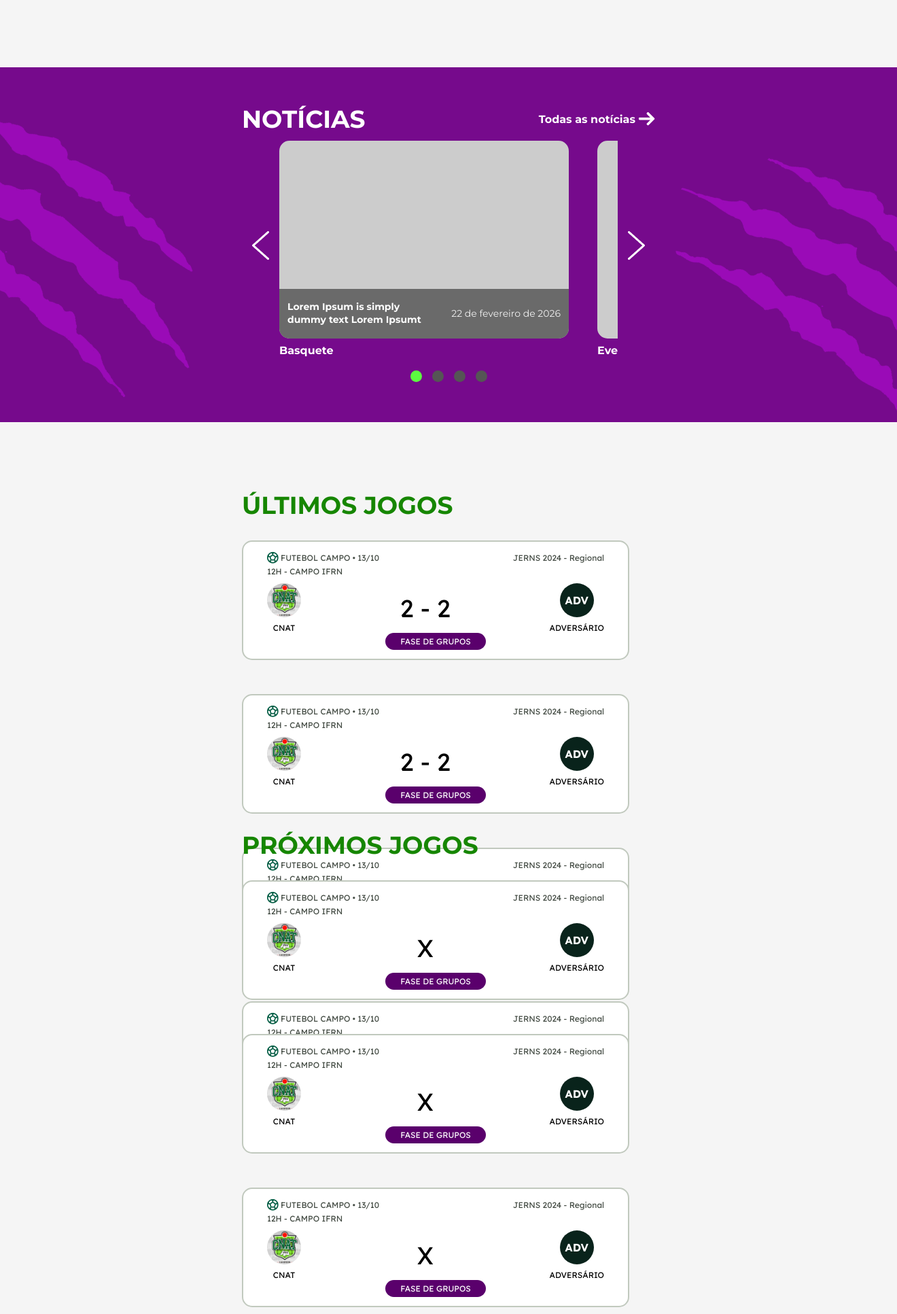
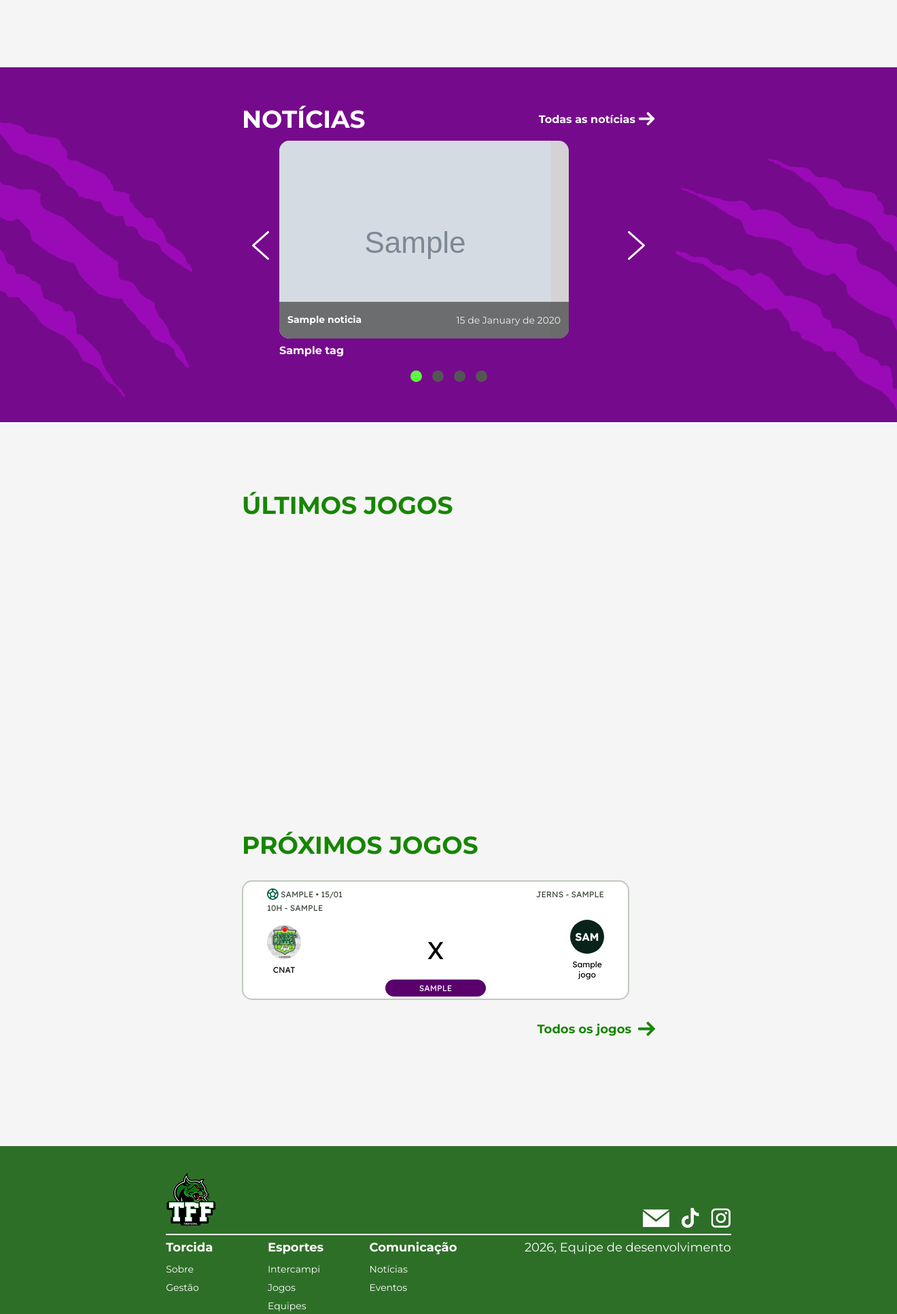
Before and after one commit to ViniciusC-Moura/site-tff, a Django app: page / in a window 1320 px wide. Shown: the part 1072-3005 px from the top of the page at 68% size. Run offline with Django 5.2, Linux system fonts and the light colour scheme; tables that the repository leaves empty hold one stand-in row (values such as "Sample post"); grey boxes marked "Sample" are stand-in pictures.

Commit message:
Página inicial dinâmica

```diff
--- a/src/core/static/css/home.css
+++ b/src/core/static/css/home.css
@@ -221,7 +221,7 @@ div.card-jogo{
     flex-direction: column;
     border: 2px solid #C1C9BE;
     box-sizing: border-box;
-    padding: 15px 35px 15px 35px;
+    padding: 10px 35px 15px 35px;
     margin-bottom: 20px;
 }
 
@@ -286,6 +286,8 @@ div.time p {
     color: black;
     font-family: 'Lexend', sans-serif;
     font-size: 12px;
+    width: 50px;
+    text-align: center;
 }
 
 .placar{
--- a/src/core/templates/home.html
+++ b/src/core/templates/home.html
@@ -95,44 +95,36 @@
 
                 <div class="carousel-track-container">
                     <div class="carousel-track" id="carouselTrack">
+
+                    {% for noticia in noticias %}
                         <article class="news-card">
                             <div class="card-image-wrapper">
+                                {% if noticia.imagem %}
+                                    <img src="{{ noticia.imagem.url }}" alt="{{ noticia.titulo }}">
+                                {% else %}
                                     <div class="card-placeholder"></div>
+                                {% endif %}
+
                                 <div class="card-overlay">
-                            <p class="card-title">Lorem Ipsum is simply dummy text Lorem Ipsumt</p>
-                            <p class="card-date">22 de fevereiro de 2026</p>
+                                    <p class="card-title">{{ noticia.titulo }}</p>
+                                    <p class="card-date">{{ noticia.data|date:"d \d\e F \d\e Y" }}</p>
                                 </div>
                             </div>
-                        <p class="card-category">Basquete</p>
+
+                            <!-- primeira tag associada à noticia -->
+                            <p class="card-category">
+                                {% with primeira_tag=noticia.tags.all|first %}
+                                    {% if primeira_tag %}
+                                        {{ primeira_tag.nome }}
+                                    {% else %}
+                                        Geral
+                                    {% endif %}
+                                {% endwith %}
+                            </p>
                         </article>
-
-                    <article class="news-card">
-                        <div class="card-image-wrapper">
-                        <div class="card-placeholder"></div>
-                        </div>
-                        <p class="card-category">Eventos</p>
-                    </article>
-
-                    <article class="news-card">
-                        <div class="card-image-wrapper">
-                        <div class="card-placeholder"></div>
-                        </div>
-                        <p class="card-category">Intercampi</p>
-                    </article>
-
-                    <article class="news-card">
-                        <div class="card-image-wrapper">
-                        <div class="card-placeholder"></div>
-                        </div>
-                        <p class="card-category">Futebol</p>
-                    </article>
-
-                    <article class="news-card">
-                        <div class="card-image-wrapper">
-                        <div class="card-placeholder"></div>
-                        </div>
-                        <p class="card-category">Futebol</p>
-                    </article>
+                    {% empty %}
+                        <p>Nenhuma notícia encontrada.</p>
+                    {% endfor %}
 
                     </div>
                 </div>
@@ -155,110 +147,48 @@
         <div class="carousel-dots"></div>
 
         <section class="ultimos-jogos">
+
             <h2>ÚLTIMOS JOGOS</h2>
 
             <div class="ultimos-jogos-container">
 
+                {% for jogo in ultimos_jogos %}
                 <div class="card-jogo">
                     <div class="mod-data-comp">
-                        <div><img src="{% static 'imagens/icone_bola_futebol_16px.png' %}" alt="Ícone de bola de futebol"><p>FUTEBOL CAMPO • 13/10</p></div>
-                        <p>JERNS 2024 - Regional</p>
+                        <div><img src="{% static 'imagens/icone_bola_futebol_16px.png' %}" alt="Ícone de bola de futebol"><p>{{ jogo.modalidade|upper}} • {{ jogo.data_hora|date:"d/m" }}</p></div>
+                        <p>{{ jogo.competicao|upper}} - {{ jogo.fase_competicao|upper}}</p>
                     </div>
-                    <p class="local-hora">12H - CAMPO IFRN</p>
+                    <p class="local-hora">{{ jogo.data_hora|date:"H\H" }} - {{ jogo.local|upper }}</p>
                     <div class="times-placar">
                         <div class="time">
                             <img src="{% static 'imagens/cnat_escudo.png' %}" alt="CNAT">
                             <p>CNAT</p>
                         </div>
-                        <p class="placar">2 - 2</p>
+                        <p class="placar">{{ jogo.placar_cnat }} - {{ jogo.placar_adversario }}</p>
                         <div class="time">
-                            <div><p>ADV</p></div>
-                            <p>ADVERSÁRIO</p>
+                            <div><p>{{ jogo.nome_adversario|slice:":3"|upper|default:"ADV" }}</p></div>
+                            <p>{{ jogo.nome_adversario }}</p>
                         </div>
                     </div>
                     <div class="fase-jogo">
-                        <p>FASE DE GRUPOS</p>
+                        <p>{{ jogo.fase_jogo|upper }}</p>
                     </div>
                 </div>
-                <div class="card-jogo">
-                    <div class="mod-data-comp">
-                        <div><img src="{% static 'imagens/icone_bola_futebol_16px.png' %}" alt="Ícone de bola de futebol"><p>FUTEBOL CAMPO • 13/10</p></div>
-                        <p>JERNS 2024 - Regional</p>
-                    </div>
-                    <p class="local-hora">12H - CAMPO IFRN</p>
-                    <div class="times-placar">
-                        <div class="time">
-                            <img src="{% static 'imagens/cnat_escudo.png' %}" alt="CNAT">
-                            <p>CNAT</p>
-                        </div>
-                        <p class="placar">2 - 2</p>
-                        <div class="time">
-                            <div><p>ADV</p></div>
-                            <p>ADVERSÁRIO</p>
-                        </div>
-                    </div>
-                    <div class="fase-jogo">
-                        <p>FASE DE GRUPOS</p>
-                    </div>
-                </div>
-                <div class="card-jogo">
-                    <div class="mod-data-comp">
-                        <div><img src="{% static 'imagens/icone_bola_futebol_16px.png' %}" alt="Ícone de bola de futebol"><p>FUTEBOL CAMPO • 13/10</p></div>
-                        <p>JERNS 2024 - Regional</p>
-                    </div>
-                    <p class="local-hora">12H - CAMPO IFRN</p>
-                    <div class="times-placar">
-                        <div class="time">
-                            <img src="{% static 'imagens/cnat_escudo.png' %}" alt="CNAT">
-                            <p>CNAT</p>
-                        </div>
-                        <p class="placar">2 - 2</p>
-                        <div class="time">
-                            <div><p>ADV</p></div>
-                            <p>ADVERSÁRIO</p>
-                        </div>
-                    </div>
-                    <div class="fase-jogo">
-                        <p>FASE DE GRUPOS</p>
-                    </div>
-                </div>
-                <div class="card-jogo">
-                    <div class="mod-data-comp">
-                        <div><img src="{% static 'imagens/icone_bola_futebol_16px.png' %}" alt="Ícone de bola de futebol"><p>FUTEBOL CAMPO • 13/10</p></div>
-                        <p>JERNS 2024 - Regional</p>
-                    </div>
-                    <p class="local-hora">12H - CAMPO IFRN</p>
-                    <div class="times-placar">
-                        <div class="time">
-                            <img src="{% static 'imagens/cnat_escudo.png' %}" alt="CNAT">
-                            <p>CNAT</p>
-                        </div>
-                        <p class="placar">2 - 2</p>
-                        <div class="time">
-                            <div><p>ADV</p></div>
-                            <p>ADVERSÁRIO</p>
-                        </div>
-                    </div>
-                    <div class="fase-jogo">
-                        <p>FASE DE GRUPOS</p>
-                    </div>
-                </div>
-
-            </div>
-
+                {% endfor %}
 
         </section>
 
         <section class="proximos-jogos">
+
             <h2>PRÓXIMOS JOGOS</h2>
             <div class="proximos-jogos-container">
-
+                {% for jogo in proximos_jogos %}
                     <div class="card-jogo">
                         <div class="mod-data-comp">
-                        <div><img src="{% static 'imagens/icone_bola_futebol_16px.png' %}" alt="Ícone de bola de futebol"><p>FUTEBOL CAMPO • 13/10</p></div>
-                        <p>JERNS 2024 - Regional</p>
+                            <div><img src="{% static 'imagens/icone_bola_futebol_16px.png' %}" alt="Ícone de bola de futebol"><p>{{ jogo.modalidade|upper}} • {{ jogo.data_hora|date:"d/m" }}</p></div>
+                            <p>{{ jogo.competicao|upper}} - {{ jogo.fase_competicao|upper}}</p>
                         </div>
-                    <p class="local-hora">12H - CAMPO IFRN</p>
+                        <p class="local-hora">{{ jogo.data_hora|date:"H\H" }} - {{ jogo.local|upper }}</p>
                         <div class="times-placar">
                             <div class="time">
                                 <img src="{% static 'imagens/cnat_escudo.png' %}" alt="CNAT">
@@ -266,78 +196,15 @@
                             </div>
                             <p class="placar">X</p>
                             <div class="time">
-                            <div><p>ADV</p></div>
-                            <p>ADVERSÁRIO</p>
+                                <div><p>{{ jogo.nome_adversario|slice:":3"|upper|default:"ADV" }}</p></div>
+                                <p>{{ jogo.nome_adversario }}</p>
                             </div>
                         </div>
                         <div class="fase-jogo">
-                        <p>FASE DE GRUPOS</p>
+                            <p>{{ jogo.fase_jogo|upper }}</p>
                         </div>
                     </div>
-                <div class="card-jogo">
-                    <div class="mod-data-comp">
-                        <div><img src="{% static 'imagens/icone_bola_futebol_16px.png' %}" alt="Ícone de bola de futebol"><p>FUTEBOL CAMPO • 13/10</p></div>
-                        <p>JERNS 2024 - Regional</p>
-                    </div>
-                    <p class="local-hora">12H - CAMPO IFRN</p>
-                    <div class="times-placar">
-                        <div class="time">
-                            <img src="{% static 'imagens/cnat_escudo.png' %}" alt="CNAT">
-                            <p>CNAT</p>
-                        </div>
-                        <p class="placar">X</p>
-                        <div class="time">
-                            <div><p>ADV</p></div>
-                            <p>ADVERSÁRIO</p>
-                        </div>
-                    </div>
-                    <div class="fase-jogo">
-                        <p>FASE DE GRUPOS</p>
-                    </div>
-                </div>
-                <div class="card-jogo">
-                    <div class="mod-data-comp">
-                        <div><img src="{% static 'imagens/icone_bola_futebol_16px.png' %}" alt="Ícone de bola de futebol"><p>FUTEBOL CAMPO • 13/10</p></div>
-                        <p>JERNS 2024 - Regional</p>
-                    </div>
-                    <p class="local-hora">12H - CAMPO IFRN</p>
-                    <div class="times-placar">
-                        <div class="time">
-                            <img src="{% static 'imagens/cnat_escudo.png' %}" alt="CNAT">
-                            <p>CNAT</p>
-                        </div>
-                        <p class="placar">X</p>
-                        <div class="time">
-                            <div><p>ADV</p></div>
-                            <p>ADVERSÁRIO</p>
-                        </div>
-                    </div>
-                    <div class="fase-jogo">
-                        <p>FASE DE GRUPOS</p>
-                    </div>
-                </div>
-                <div class="card-jogo">
-                    <div class="mod-data-comp">
-                        <div><img src="{% static 'imagens/icone_bola_futebol_16px.png' %}" alt="Ícone de bola de futebol"><p>FUTEBOL CAMPO • 13/10</p></div>
-                        <p>JERNS 2024 - Regional</p>
-                    </div>
-                    <p class="local-hora">12H - CAMPO IFRN</p>
-                    <div class="times-placar">
-                        <div class="time">
-                            <img src="{% static 'imagens/cnat_escudo.png' %}" alt="CNAT">
-                            <p>CNAT</p>
-                        </div>
-                        <p class="placar">X</p>
-                        <div class="time">
-                            <div><p>ADV</p></div>
-                            <p>ADVERSÁRIO</p>
-                        </div>
-                    </div>
-                    <div class="fase-jogo">
-                        <p>FASE DE GRUPOS</p>
-                    </div>
-                </div>
-
+                {% endfor %}
             </div>
 
             <div class="todos-jogos">
--- a/src/core/views.py
+++ b/src/core/views.py
@@ -1,5 +1,5 @@
 from django.shortcuts import render, redirect, get_object_or_404
-from .models import Esporte, Gestor, Jogo
+from .models import Esporte, Gestor, Jogo, Noticia
 from django.core.paginator import Paginator
 from .filters import JogoFilter
 
@@ -25,7 +25,18 @@ def jogos(request):
     return render(request, 'jogos.html', context)
 
 def home(request):
-    return render(request, 'home.html')
+    noticias = Noticia.objects.all().order_by('-data')
+
+    proximos_jogos = Jogo.objects.filter(status='marcado').order_by('data_hora')[:4]
+    ultimos_jogos = Jogo.objects.filter(status='finalizado').order_by('-data_hora')[:4]
+
+    context = {
+        'noticias': noticias,
+        'ultimos_jogos': ultimos_jogos,
+        'proximos_jogos': proximos_jogos,
+    }
+
+    return render(request, 'home.html', context)
 
 def sobre_nos(request):
     return render(request,'sobre_nos.html')
```
Lines whose indentation alone changed are shown as unchanged.
